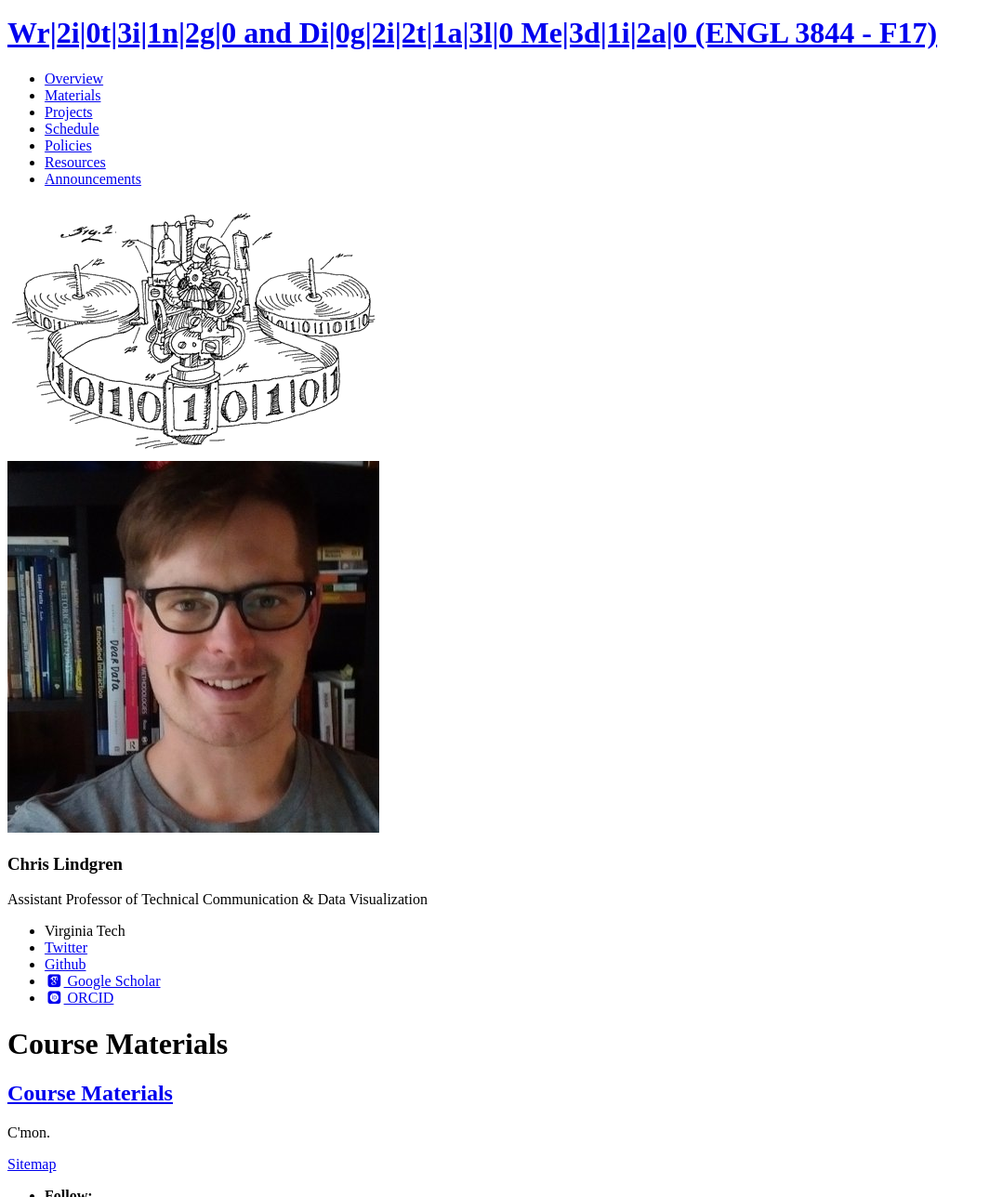
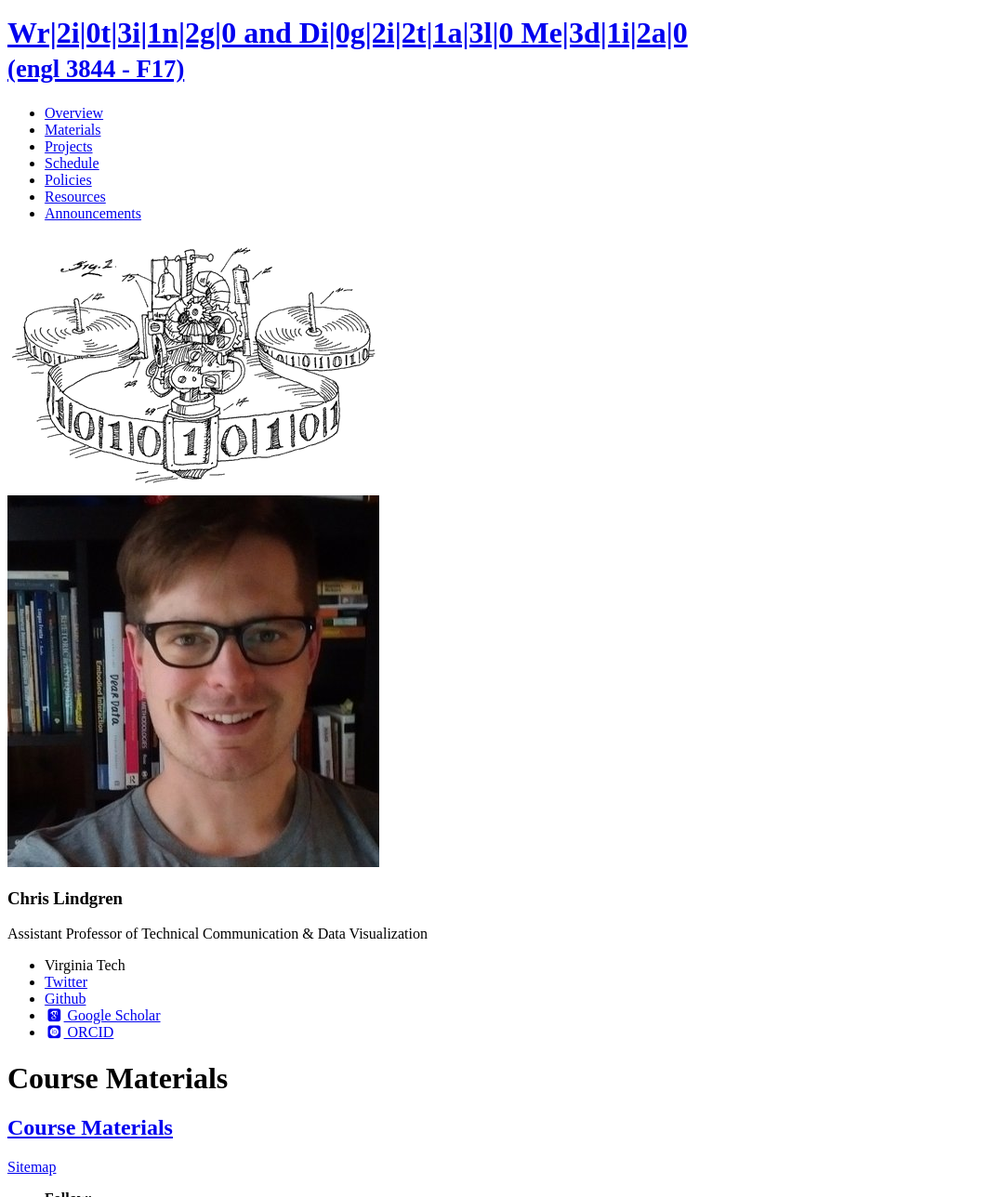
Before and after one commit to eng3844f17/eng3844f17.github.io, a Jekyll site: the page built from _pages/materials.html, in a window 1280 px wide and 1400 px high, cut to the strip 112-1400 px from the top of the window. Shown: the whole strip at 93% size, without its empty margins (0-1064 px from the left). Built offline with Jekyll 4.4.1, drawn with Linux system fonts in a browser that asks for light colours; some web fonts are replaced.

```diff
--- a/_config.yml
+++ b/_config.yml
@@ -7,7 +7,7 @@
 
 # Site Settings
 locale                   : "en-US"
-title                    : "Wr|2i|0t|3i|1n|2g|0 and Di|0g|2i|2t|1a|3l|0 Me|3d|1i|2a|0 (ENGL 3844 - F17)"
+title                    : "Wr|2i|0t|3i|1n|2g|0 and Di|0g|2i|2t|1a|3l|0 Me|3d|1i|2a|0 <br/><small>(engl 3844 - F17)</small>"
 title_separator          : "-"
 name                     : &name "Chris Lindgren"
 description              : &description "Assistant Professor of Technical Communication &amp; Data Visualization"
--- a/_includes/archive-single.html
+++ b/_includes/archive-single.html
@@ -53,7 +53,7 @@
 
     {% elsif post.collection == 'materials' %}
       <p>
-        C'mon.
+
       </p>
 
     {% elsif post.date %}
```
